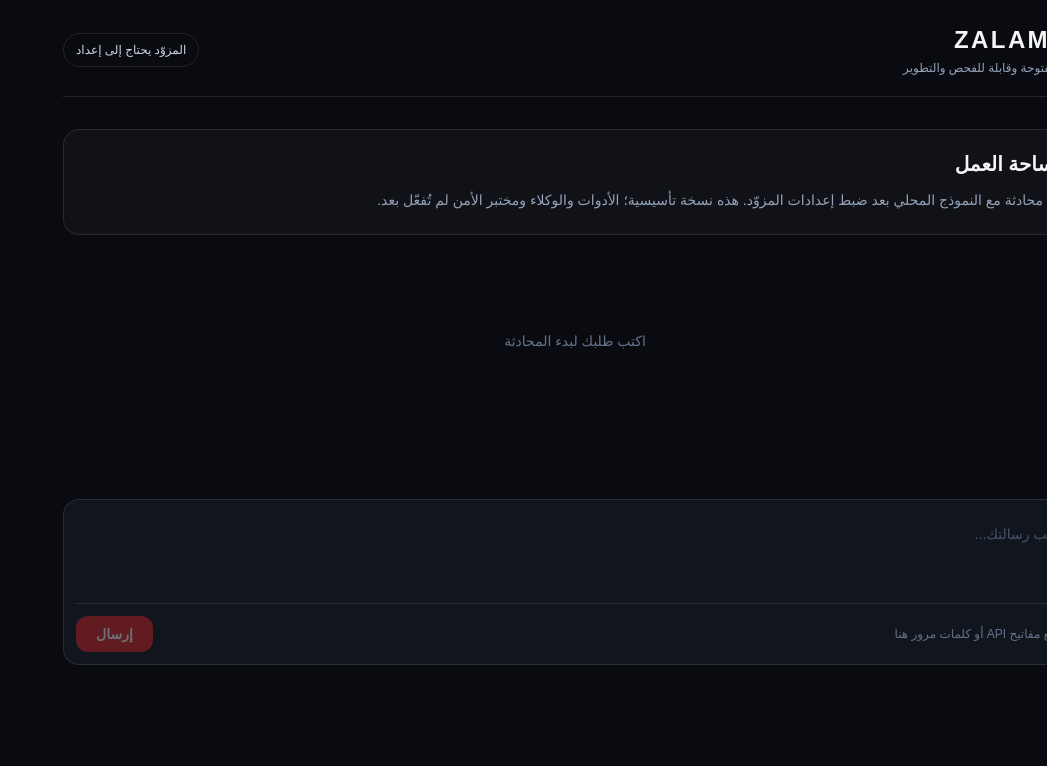
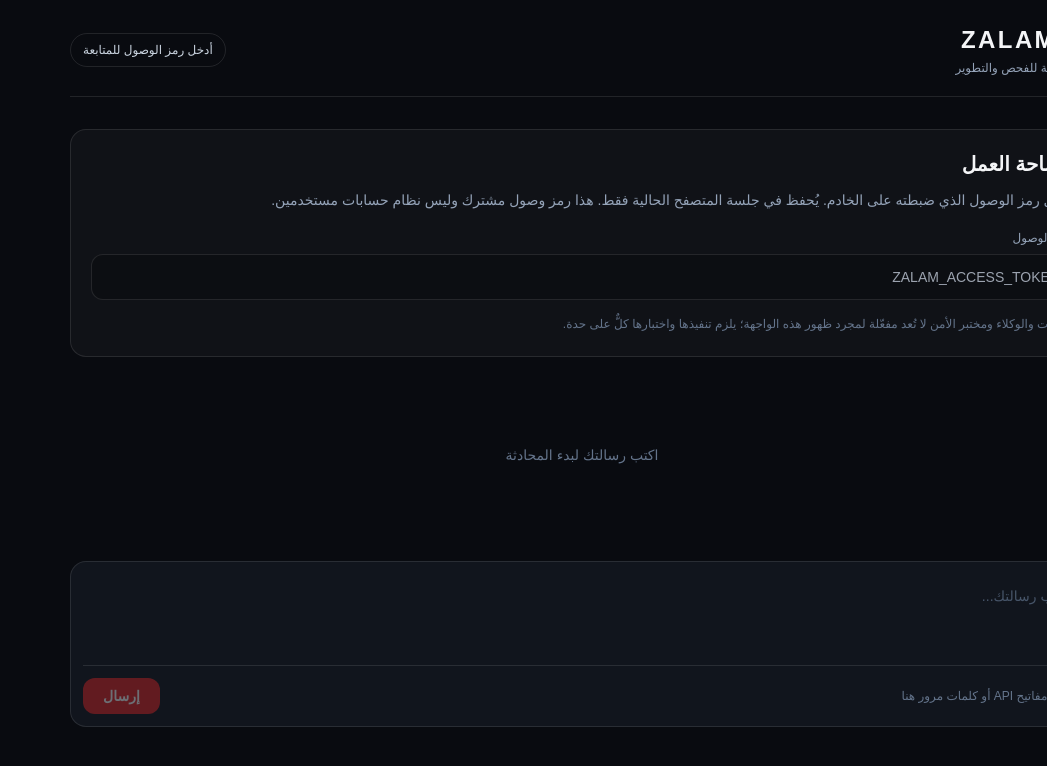
Before and after one commit to jovanexpress713-jpg/zalam-ai, a Next.js app: page / in a window 1280 px wide. Shown: the top 766 px of the page, without its empty margins (233-1280 px from the left). Built offline with nearby package versions, Linux system fonts and the light colour scheme.

Commit message:
Connect chat UI to protected access token

```diff
--- a/src/app/page.tsx
+++ b/src/app/page.tsx
@@ -1,19 +1,30 @@
 "use client";
 
-import { FormEvent, useState } from "react";
+import { FormEvent, useEffect, useState } from "react";
 
 type Message = { role: "user" | "assistant"; content: string };
 
 export default function Home() {
   const [messages, setMessages] = useState<Message[]>([]);
   const [prompt, setPrompt] = useState("");
+  const [accessToken, setAccessToken] = useState("");
   const [busy, setBusy] = useState(false);
-  const [status, setStatus] = useState("المزوّد يحتاج إلى إعداد");
+  const [status, setStatus] = useState("أدخل رمز الوصول للمتابعة");
+
+  useEffect(() => {
+    setAccessToken(sessionStorage.getItem("zalam-access-token") || "");
+  }, []);
+
+  function saveToken(value: string) {
+    setAccessToken(value);
+    if (value) sessionStorage.setItem("zalam-access-token", value);
+    else sessionStorage.removeItem("zalam-access-token");
+  }
 
   async function send(e: FormEvent) {
     e.preventDefault();
     const text = prompt.trim();
-    if (!text || busy) return;
+    if (!text || busy || !accessToken.trim()) return;
     const next = [...messages, { role: "user" as const, content: text }];
     setMessages(next);
     setPrompt("");
@@ -21,7 +32,10 @@ export default function Home() {
     try {
       const response = await fetch("/api/chat", {
         method: "POST",
-        headers: { "Content-Type": "application/json" },
+        headers: {
+          "Content-Type": "application/json",
+          "x-zalam-access-token": accessToken.trim()
+        },
         body: JSON.stringify({ messages: next })
       });
       const data = await response.json();
@@ -31,7 +45,7 @@ export default function Home() {
     } catch (error) {
       const message = error instanceof Error ? error.message : "حدث خطأ غير معروف";
       setMessages([...next, { role: "assistant", content: "تعذر الاتصال بالنموذج: " + message }]);
-      setStatus("غير متصل");
+      setStatus("تعذر الاتصال");
     } finally {
       setBusy(false);
     }
@@ -40,21 +54,24 @@ export default function Home() {
   return (
     <main className="min-h-screen px-4 py-6 md:px-10">
       <header className="mx-auto flex max-w-5xl items-center justify-between border-b border-white/10 pb-5">
-        <div><div className="text-2xl font-black tracking-widest">ZALAM <span className="text-red-500">AI</span></div><p className="mt-1 text-xs text-slate-400">منصة مفتوحة وقابلة للفحص والتطوير</p></div>
+        <div><div className="text-2xl font-black tracking-widest">ZALAM <span className="text-red-500">AI</span></div><p className="mt-1 text-xs text-slate-400">منصة قابلة للفحص والتطوير</p></div>
         <span className="rounded-full border border-white/10 px-3 py-2 text-xs text-slate-300">{status}</span>
       </header>
       <section className="mx-auto flex min-h-[75vh] max-w-5xl flex-col py-8">
-        <div className="mb-8 rounded-2xl border border-white/10 bg-white/[0.03] p-5">
+        <div className="mb-6 rounded-2xl border border-white/10 bg-white/[0.03] p-5">
           <h1 className="text-xl font-bold">مساحة العمل</h1>
-          <p className="mt-2 text-sm leading-7 text-slate-400">ابدأ محادثة مع النموذج المحلي بعد ضبط إعدادات المزوّد. هذه نسخة تأسيسية؛ الأدوات والوكلاء ومختبر الأمن لم تُفعّل بعد.</p>
+          <p className="mt-2 text-sm leading-7 text-slate-400">أدخل رمز الوصول الذي ضبطته على الخادم. يُحفظ في جلسة المتصفح الحالية فقط. هذا رمز وصول مشترك وليس نظام حسابات مستخدمين.</p>
+          <label className="mt-4 block text-xs text-slate-400" htmlFor="access-token">رمز الوصول</label>
+          <input id="access-token" type="password" autoComplete="current-password" value={accessToken} onChange={e => saveToken(e.target.value)} placeholder="ZALAM_ACCESS_TOKEN" className="mt-2 w-full rounded-xl border border-white/10 bg-black/20 p-3 text-sm outline-none focus:border-red-500" />
+          <p className="mt-3 text-xs leading-6 text-slate-500">الأدوات والوكلاء ومختبر الأمن لا تُعد مفعّلة لمجرد ظهور هذه الواجهة؛ يلزم تنفيذها واختبارها كلٌّ على حدة.</p>
         </div>
         <div className="flex-1 space-y-4">
-          {messages.length === 0 && <div className="py-16 text-center text-sm text-slate-500">اكتب طلبك لبدء المحادثة</div>}
+          {messages.length === 0 && <div className="py-16 text-center text-sm text-slate-500">اكتب رسالتك لبدء المحادثة</div>}
           {messages.map((m, i) => <article key={i} className={`max-w-[90%] rounded-2xl p-4 text-sm leading-7 ${m.role === "user" ? "mr-auto bg-red-950/40" : "ml-auto bg-white/[0.06]"}`}><div className="mb-1 text-xs text-slate-500">{m.role === "user" ? "أنت" : "ZALAM AI"}</div><p className="whitespace-pre-wrap">{m.content}</p></article>)}
         </div>
         <form onSubmit={send} className="mt-8 rounded-2xl border border-white/10 bg-[#11151d] p-3">
           <textarea value={prompt} onChange={e => setPrompt(e.target.value)} rows={3} placeholder="اكتب رسالتك..." className="w-full resize-none bg-transparent p-3 text-sm outline-none placeholder:text-slate-600" />
-          <div className="flex items-center justify-between border-t border-white/10 pt-3"><span className="text-xs text-slate-500">لا تضع مفاتيح API أو كلمات مرور هنا</span><button disabled={busy || !prompt.trim()} className="rounded-xl bg-red-600 px-5 py-2 text-sm font-bold disabled:opacity-40">{busy ? "جارٍ الإرسال..." : "إرسال"}</button></div>
+          <div className="flex items-center justify-between border-t border-white/10 pt-3"><span className="text-xs text-slate-500">لا تضع مفاتيح API أو كلمات مرور هنا</span><button disabled={busy || !prompt.trim() || !accessToken.trim()} className="rounded-xl bg-red-600 px-5 py-2 text-sm font-bold disabled:opacity-40">{busy ? "جارٍ الإرسال..." : "إرسال"}</button></div>
         </form>
       </section>
     </main>
```
